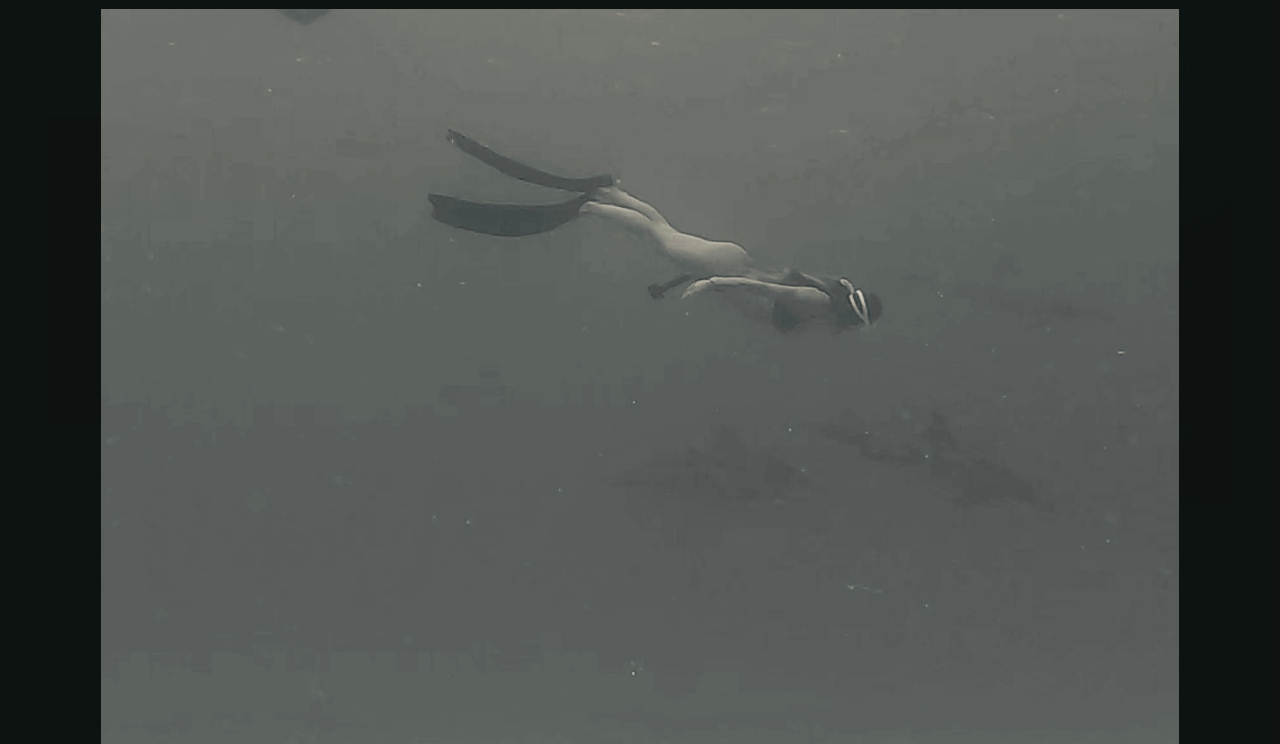
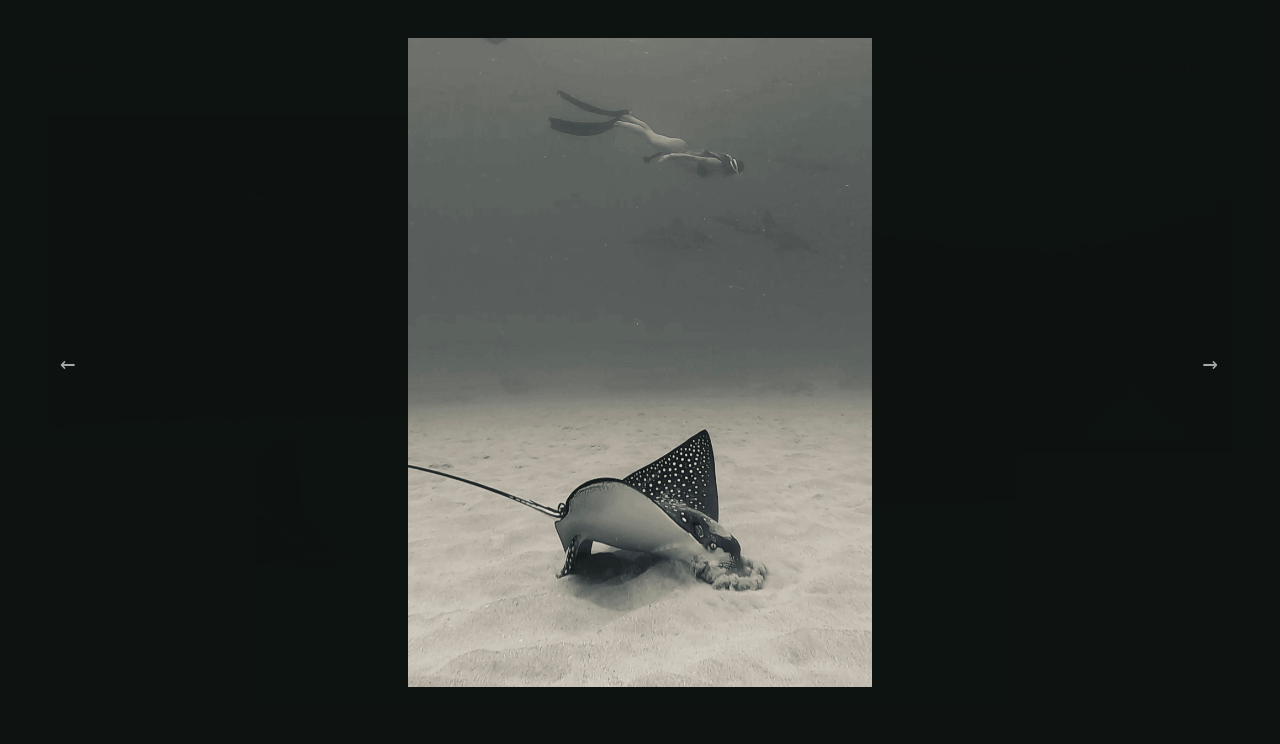
Before and after one commit to MaxmaxxamxaM/nadean-portfolio, a plain HTML site: page index.html in a window 1280 px wide. Both pictures are taken after a click on the button 236 px from the left and 1190 px from the top of the page. Shown: the part 810-1554 px from the top of the page. Drawn offline with nearby package versions, Linux system fonts and the light colour scheme.

Commit message:
Fit opened photos inside the screen
The viewer showed photos at their full pixel size, so tall shots ran off
the bottom of the window. They now scale down to fit and are never
enlarged past their own size.

Co-Authored-By: Claude Opus 5.5 <noreply@anthropic.com>

```diff
--- a/style.css
+++ b/style.css
@@ -197,9 +197,15 @@ h2 {
 .viewer[open] { display: flex; }
 .viewer::backdrop { background: var(--scrim); }
 .viewer-top { display: flex; justify-content: space-between; align-items: center; }
-.viewer-stage { flex: 1; min-height: 0; display: grid; grid-template-columns: auto minmax(0, 1fr) auto; align-items: center; gap: 12px; }
-.viewer-media { height: 100%; min-width: 0; display: grid; place-items: center; }
-.viewer-media img { max-height: 100%; max-width: 100%; object-fit: contain; height: 100%; }
+.viewer-stage { flex: 1; min-height: 0; display: grid; grid-template-columns: auto minmax(0, 1fr) auto; grid-template-rows: minmax(0, 1fr); align-items: center; gap: 12px; }
+.viewer-media { height: 100%; min-width: 0; min-height: 0; display: grid; place-items: center; }
+/* Fit the photo inside the screen; never enlarge it past its own size */
+.viewer-media img {
+  width: auto; height: auto; max-width: 100%;
+  max-height: calc(100vh - 150px);
+  max-height: calc(100dvh - 150px);
+  object-fit: contain;
+}
 .viewer-media iframe, .viewer-media video {
   width: min(100%, calc((100vh - 140px) * 16 / 9)); aspect-ratio: 16 / 9; max-height: 100%;
   border: 0; background: #000;
```
